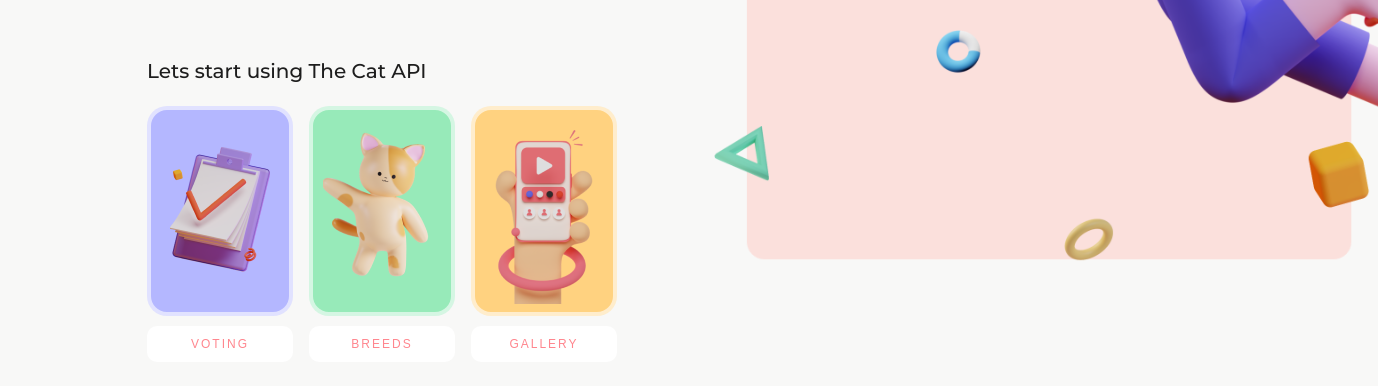
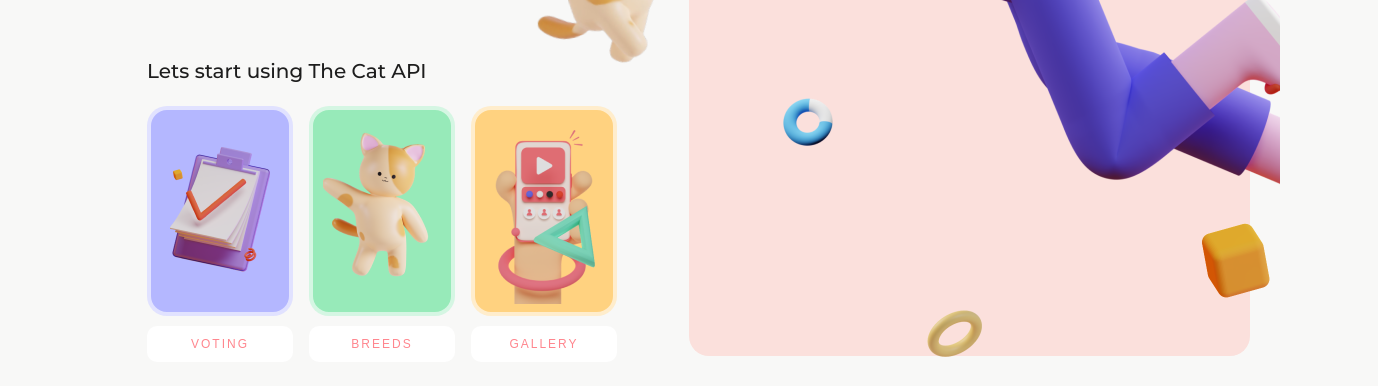
Before and after one commit to vict0rkovalchuk/petspaw__MI2022, a React app: page / in a window 1280 px wide. Shown: the part 514-900 px from the top of the page, 1378 px wide, since content can reach past the window. Before the commit the page ends 876 px from the top, so only its background shows below. Built offline with nearby package versions, Linux system fonts and the light colour scheme.

Commit message:
style: formatted position of image on home page

```diff
--- a/src/components/home/Home.js
+++ b/src/components/home/Home.js
@@ -3,7 +3,7 @@
 import voting from '../../images/cards/vote-table.png';
 import breeds from '../../images/cards/pet-breeds.png';
 import gallery from '../../images/cards/images-search.png';
-import girlWithPet from '../../images/girl-and-pet-main.png';
+import girlWithPet from '../../images/girl-and-pet.png';
 
 function Home() {
   return (
@@ -43,9 +43,8 @@
           </div>
         </div>
 
-        <div className="home__image">
-          <img src={girlWithPet} alt="girl-and-pet" />
-        </div>
+        <div className="home__image"></div>
+        <img src={girlWithPet} alt="girl-and-pet" />
       </div>
     </div>
   );
--- a/src/components/home/Home.scss
+++ b/src/components/home/Home.scss
@@ -1,6 +1,7 @@
 .home {
   display: flex;
   justify-content: space-between;
+  position: relative;
   &__menu {
     margin: 30px 72px 0 147px;
   }
@@ -85,11 +86,16 @@
     color: #1d1d1d;
   }
   &__image {
-    height: 100vh;
-    display: flex;
-    // justify-content: center;
-    // img {
-    //   height: 100%;
-    // }
+    width: 680px;
+    height: 840px;
+    background: #fbe0dc;
+    border-radius: 20px;
+    margin: 30px 30px 30px 0;
+  }
+  [alt='girl-and-pet'] {
+    position: absolute;
+    width: 775px;
+    top: 0;
+    right: 0;
   }
 }
```
Also changed, not shown: src/images/girl-and-pet.png (added).
